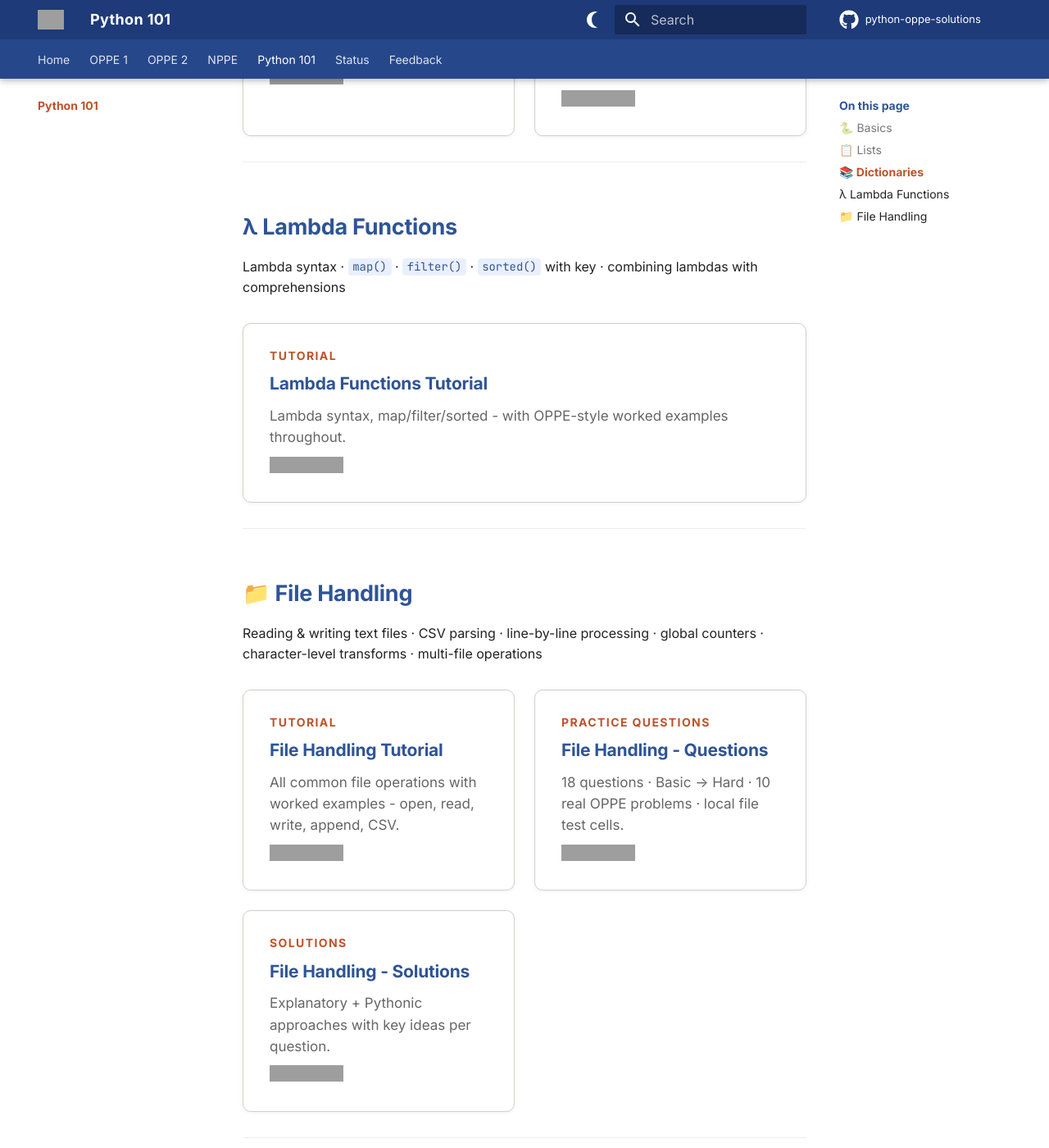
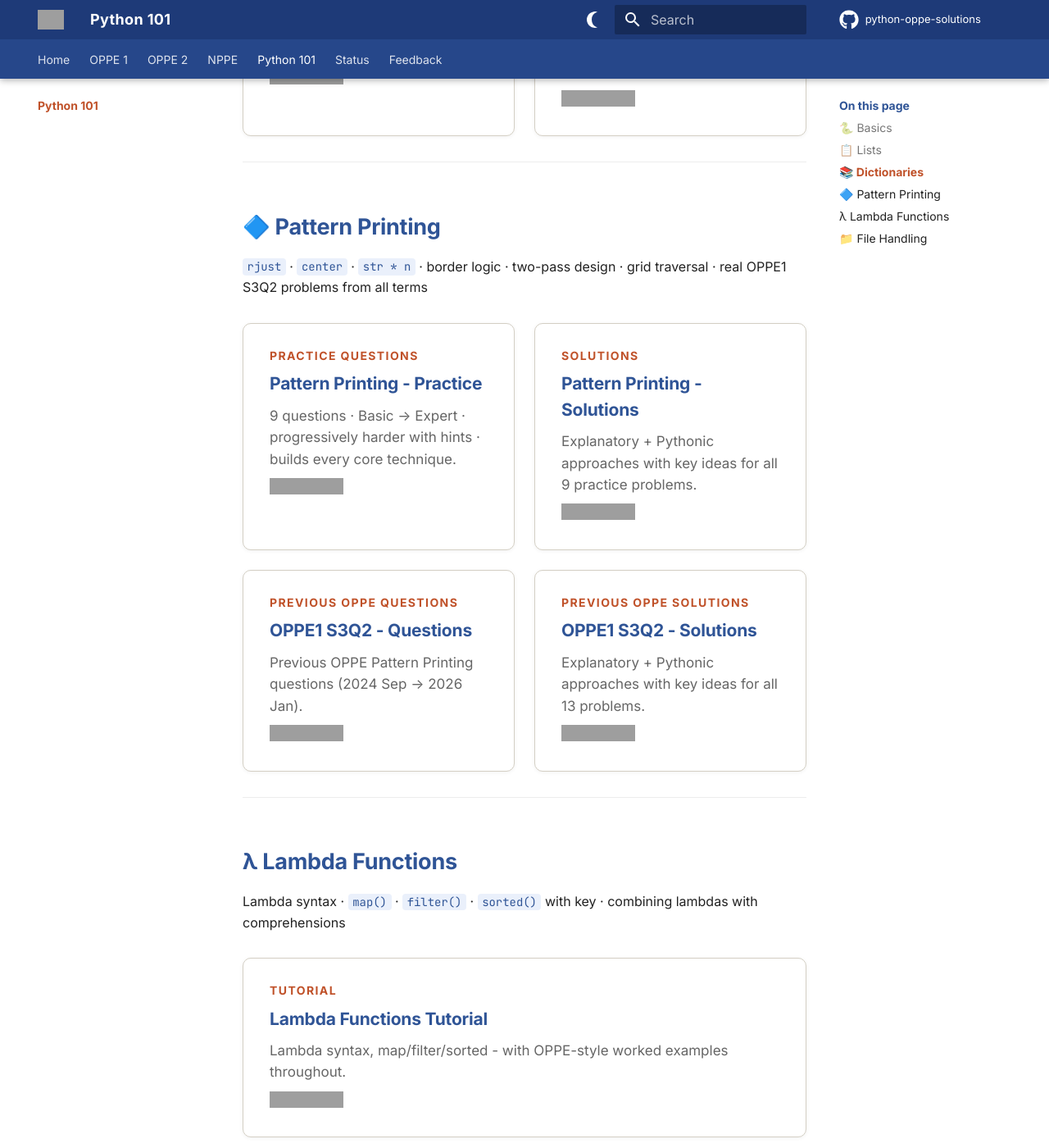
Before and after one commit to Nirban-A/python-oppe-solutions, an MkDocs documentation site: the page built from docs/python101.md, in a window 1280 px wide and 1400 px high, scrolled down 2968 px. Shown: the whole window at 82% size. Built offline with MkDocs 1.6.1 and Material for MkDocs 9.7.7, drawn with Linux system fonts in a browser that asks for light colours; comment, search, counter and statistics services are not loaded; grey boxes are pictures that could not be loaded.

Commit message:
added new collab notebooks for the pattern printing questions, enabed the site view count

```diff
--- a/docs/javascripts/extra.js
+++ b/docs/javascripts/extra.js
@@ -13,7 +13,7 @@ script.src = '//gc.zgo.at/count.js';
 document.head.appendChild(script);
 
 // 2. Fetch JSON Count and Display at Bottom Right
-/*
+
 document.addEventListener("DOMContentLoaded", function() {
     fetch('https://python-oppe.goatcounter.com/counter/TOTAL.json')
         .then(response => response.json())
@@ -43,4 +43,3 @@ document.addEventListener("DOMContentLoaded", function() {
         })
         .catch(err => console.log("Stats blocked by privacy setting."));
 });
-*/
--- a/docs/python101.md
+++ b/docs/python101.md
@@ -129,6 +129,47 @@ Creating & accessing dicts · `.get()` / `.items()` / `.keys()` · `setdefault`
 </a>
 
 </div>
+
+---
+
+## 🔷 Pattern Printing
+
+`rjust` · `center` · `str * n` · border logic · two-pass design · grid traversal · real OPPE1 S3Q2 problems from all terms
+
+<div class="pb-set-grid">
+
+
+<a class="pb-set-card" href="https://colab.research.google.com/drive/1mIziFi1zgDJainDxAMDR0oWAu_Pz5ihW" target="_blank" rel="noopener">
+<div class="pb-set-card-label">Practice Questions</div>
+<h3>Pattern Printing - Practice</h3>
+<p>9 questions · Basic → Expert · progressively harder with hints · builds every core technique.</p>
+<img src="https://colab.research.google.com/assets/colab-badge.svg" alt="Open in Colab" style="margin-top:0.5rem;">
+</a>
+
+<a class="pb-set-card" href="https://colab.research.google.com/drive/1E5kK1IyLuBCqfCYilUz4kO6bEG2TqYEg" target="_blank" rel="noopener">
+<div class="pb-set-card-label">Solutions</div>
+<h3>Pattern Printing - Solutions</h3>
+<p>Explanatory + Pythonic approaches with key ideas for all 9 practice problems.</p>
+<img src="https://colab.research.google.com/assets/colab-badge.svg" alt="Open in Colab" style="margin-top:0.5rem;">
+</a>
+
+<a class="pb-set-card" href="https://colab.research.google.com/drive/1zH6GUc9tGbd8C0pYx5g5pYZBWQVFp4Rx" target="_blank" rel="noopener">
+<div class="pb-set-card-label">Previous OPPE Questions</div>
+<h3>OPPE1 S3Q2 - Questions</h3>
+<p>Previous OPPE Pattern Printing questions (2024 Sep → 2026 Jan).</p>
+<img src="https://colab.research.google.com/assets/colab-badge.svg" alt="Open in Colab" style="margin-top:0.5rem;">
+</a>
+
+<a class="pb-set-card" href="https://colab.research.google.com/drive/1XC-neMYO1kVbjTuvujZaksDniiv_i_Zb" target="_blank" rel="noopener">
+<div class="pb-set-card-label">Previous OPPE Solutions</div>
+<h3>OPPE1 S3Q2 - Solutions</h3>
+<p>Explanatory + Pythonic approaches with key ideas for all 13 problems.</p>
+<img src="https://colab.research.google.com/assets/colab-badge.svg" alt="Open in Colab" style="margin-top:0.5rem;">
+</a>
+
+
+</div>
+
 ---
 
 ## λ Lambda Functions
```
